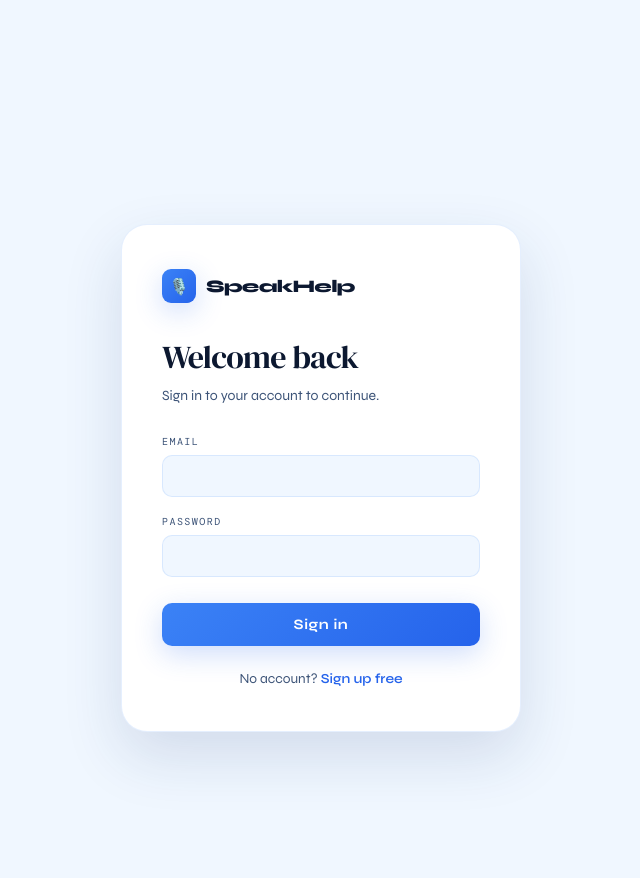
After one commit to Miscodings/speak-help, a Flask app: page /login in a window 1280 px wide. The commit adds this page. Shown: the whole page, without its empty margins (319-959 px from the left). Run offline with Flask 3, Linux system fonts and the light colour scheme; some libraries are stand-ins or nearby versions.

Commit message:
setup introductory flask-login, considering switching to next, separating frontend and backend

```diff
--- a/app.py
+++ b/app.py
@@ -1,50 +1,120 @@
-from flask import Flask, render_template, jsonify, request
-from flask_socketio import SocketIO
+import os
 import time
 
+from flask import Flask, render_template, jsonify, request, redirect, url_for
+from flask_socketio import SocketIO
+from flask_login import (
+    LoginManager, login_required, login_user, logout_user, current_user
+)
+from werkzeug.security import generate_password_hash, check_password_hash
+
 from config import FILLER_WORDS
-from database import init_db, get_all_sessions, save_session
+from database import (
+    init_db, get_sessions_for_user, save_session,
+    get_user_by_email, create_user
+)
 from transcriber import transcribe_audio
 from feedback import get_coaching_tip
+from models import User
 
 app = Flask(__name__)
-app.config['SECRET_KEY'] = 'speakhelp-live-demo-key'
+app.config['SECRET_KEY'] = os.environ.get('SECRET_KEY', 'dev-only-change-me')
+
+login_manager = LoginManager(app)
+login_manager.login_view = 'login'
+
 socketio = SocketIO(app, cors_allowed_origins="*")
-
 clients = {}
 
 
+@login_manager.user_loader
+def load_user(user_id):
+    return User.get(int(user_id))
+
+
+# ── Auth ──────────────────────────────────────────────────────────
+
+@app.route('/login', methods=['GET', 'POST'])
+def login():
+    if current_user.is_authenticated:
+        return redirect(url_for('index'))
+    error = None
+    if request.method == 'POST':
+        email = request.form.get('email', '').lower().strip()
+        password = request.form.get('password', '')
+        row = get_user_by_email(email)
+        if row and check_password_hash(row['password_hash'], password):
+            login_user(User(row['id'], row['email'], row['tier']), remember=True)
+            return redirect(url_for('index'))
+        error = 'Invalid email or password.'
+    return render_template('login.html', error=error)
+
+
+@app.route('/signup', methods=['GET', 'POST'])
+def signup():
+    if current_user.is_authenticated:
+        return redirect(url_for('index'))
+    error = None
+    if request.method == 'POST':
+        email = request.form.get('email', '').lower().strip()
+        password = request.form.get('password', '')
+        if len(password) < 8:
+            error = 'Password must be at least 8 characters.'
+        elif get_user_by_email(email):
+            error = 'An account with that email already exists.'
+        else:
+            uid = create_user(email, generate_password_hash(password))
+            login_user(User(uid, email, 'free'), remember=True)
+            return redirect(url_for('index'))
+    return render_template('signup.html', error=error)
+
+
+@app.route('/logout')
+@login_required
+def logout():
+    logout_user()
+    return redirect(url_for('login'))
+
+
+# ── App routes ────────────────────────────────────────────────────
+
 @app.route('/')
+@login_required
 def index():
     return render_template('index.html')
 
 
 @app.route('/history')
+@login_required
 def history():
     return render_template('history.html')
 
 
 @app.route('/api/history')
+@login_required
 def get_history():
-    return jsonify(get_all_sessions())
+    return jsonify(get_sessions_for_user(current_user.id))
 
+
+# ── Socket.IO ─────────────────────────────────────────────────────
 
 @socketio.on('connect')
 def handle_connect():
+    if not current_user.is_authenticated:
+        return False
     sid = request.sid
-    print(f"[CONNECTED] {sid}")
+    print(f"[CONNECTED] {sid} (user {current_user.id})")
     clients[sid] = {
         "buffer": [], "is_transcribing": False,
         "start_time": None, "last_trigger_time": None,
-        "transcript": "", "words_since_feedback": 0
+        "transcript": "", "words_since_feedback": 0,
+        "user_id": current_user.id
     }
 
 
 @socketio.on('disconnect')
 def handle_disconnect():
-    sid = request.sid
-    print(f"[DISCONNECTED] {sid}")
-    clients.pop(sid, None)
+    clients.pop(request.sid, None)
 
 
 @socketio.on('start_recording')
@@ -70,8 +140,7 @@ def handle_audio_chunk(chunk):
     if now - state["last_trigger_time"] > 2 and not state["is_transcribing"]:
         state["is_transcribing"] = True
         state["last_trigger_time"] = now
-        sid = request.sid
-        socketio.start_background_task(_transcribe_task, sid)
+        socketio.start_background_task(_transcribe_task, request.sid)
 
 
 def _transcribe_task(sid):
@@ -84,12 +153,9 @@ def _transcribe_task(sid):
         text = transcribe_audio(audio_bytes)
         if text:
             state["transcript"] = (state.get("transcript", "") + " " + text).strip()
-
             with app.app_context():
                 socketio.emit('transcription_update', text, room=sid)
-
-            # Fire AI feedback every ~20 new words
-            state["words_since_feedback"] = state.get("words_since_feedback", 0) + len(text.split())
+            state["words_since_feedback"] += len(text.split())
             if state["words_since_feedback"] >= 20:
                 state["words_since_feedback"] = 0
                 tip = get_coaching_tip(state["transcript"])
@@ -107,25 +173,20 @@ def handle_stop_recording(final_text):
     state = clients.get(request.sid)
     if not state or not state.get("start_time"):
         return
-
     duration = time.time() - state["start_time"]
     words = final_text.strip().split()
     avg_wpm = round((len(words) / duration) * 60) if duration > 0.5 else 0
     filler_count = sum(1 for w in words if w.lower().strip(".,?!") in FILLER_WORDS)
-
     socketio.emit(
         'final_stats_update',
         {'avg_wpm': avg_wpm, 'filler_count': filler_count},
         room=request.sid
     )
-
     if words:
         try:
-            save_session(final_text, avg_wpm, filler_count, duration)
-            print(f"[DB] Saved: WPM={avg_wpm}, Fillers={filler_count}")
+            save_session(final_text, avg_wpm, filler_count, duration, state.get("user_id"))
         except Exception as e:
             print(f"[DB ERROR] {e}")
-
     state["start_time"] = None
 
 
--- a/static/css/style.css
+++ b/static/css/style.css
@@ -202,6 +202,157 @@ main { padding-top: 78px; }
   margin: 0 auto;
   padding: 0 36px;
 }
+
+/* ─── Navbar user ────────────────────────────────────────────── */
+.nav-user {
+  font-family: 'DM Mono', monospace;
+  font-size: 0.7rem;
+  letter-spacing: 0.03em;
+  color: var(--text-2);
+  padding: 0 6px;
+  max-width: 160px;
+  overflow: hidden;
+  text-overflow: ellipsis;
+  white-space: nowrap;
+}
+
+.nav-tier {
+  font-family: 'DM Mono', monospace;
+  font-size: 0.58rem;
+  font-weight: 500;
+  letter-spacing: 0.1em;
+  text-transform: uppercase;
+  padding: 3px 9px;
+  border-radius: 100px;
+  border: 1px solid var(--card-border);
+}
+
+.tier-free    { color: var(--text-3); }
+.tier-pro     { color: var(--blue-primary); background: var(--accent-glow); border-color: var(--blue-primary); }
+.tier-studio  { color: #a855f7; background: rgba(168,85,247,0.1); border-color: rgba(168,85,247,0.3); }
+
+/* ─── Auth pages ─────────────────────────────────────────────── */
+.auth-wrap {
+  min-height: 100vh;
+  display: flex;
+  align-items: center;
+  justify-content: center;
+  padding: 32px 20px;
+}
+
+.auth-card {
+  background: var(--card);
+  border: 1px solid var(--card-border);
+  border-radius: var(--radius-lg);
+  padding: 44px 40px;
+  width: 100%;
+  max-width: 400px;
+  box-shadow: var(--shadow-lg);
+}
+
+.auth-brand {
+  display: inline-flex;
+  align-items: center;
+  gap: 10px;
+  text-decoration: none;
+  margin-bottom: 32px;
+}
+
+.auth-title {
+  font-family: 'DM Serif Display', Georgia, serif;
+  font-size: 2rem;
+  font-weight: 400;
+  letter-spacing: -0.02em;
+  color: var(--text-1);
+  margin-bottom: 6px;
+}
+
+.auth-sub {
+  font-size: 0.88rem;
+  color: var(--text-2);
+  margin-bottom: 28px;
+  line-height: 1.5;
+}
+
+.auth-error {
+  background: rgba(248,113,113,0.1);
+  border: 1px solid rgba(248,113,113,0.3);
+  color: #ef4444;
+  border-radius: var(--radius-sm);
+  padding: 10px 14px;
+  font-size: 0.84rem;
+  margin-bottom: 20px;
+  line-height: 1.5;
+}
+
+.form-group { margin-bottom: 18px; }
+
+.form-label {
+  display: block;
+  font-family: 'DM Mono', monospace;
+  font-size: 0.63rem;
+  letter-spacing: 0.14em;
+  text-transform: uppercase;
+  color: var(--text-2);
+  margin-bottom: 7px;
+}
+
+.form-input {
+  width: 100%;
+  background: var(--bg);
+  border: 1px solid var(--card-border);
+  border-radius: var(--radius-sm);
+  padding: 11px 14px;
+  font-family: 'Syne', sans-serif;
+  font-size: 0.95rem;
+  color: var(--text-1);
+  outline: none;
+  transition: border-color 0.2s ease, box-shadow 0.2s ease;
+}
+
+.form-input:focus {
+  border-color: var(--accent);
+  box-shadow: 0 0 0 3px var(--accent-glow);
+}
+
+.form-input::placeholder { color: var(--text-3); }
+
+.auth-btn {
+  width: 100%;
+  background: linear-gradient(135deg, var(--blue-primary), var(--blue-accent));
+  color: #fff;
+  border: none;
+  border-radius: var(--radius-sm);
+  padding: 13px;
+  font-family: 'Syne', sans-serif;
+  font-weight: 700;
+  font-size: 0.9rem;
+  letter-spacing: 0.04em;
+  cursor: pointer;
+  margin-top: 8px;
+  box-shadow: var(--shadow-accent);
+  transition: transform 0.2s ease, box-shadow 0.2s ease;
+}
+
+.auth-btn:hover {
+  transform: translateY(-1px);
+  box-shadow: 0 8px 28px rgba(37,99,235,0.4);
+}
+
+.auth-switch {
+  text-align: center;
+  margin-top: 24px;
+  font-size: 0.86rem;
+  color: var(--text-2);
+}
+
+.auth-switch a {
+  color: var(--accent);
+  text-decoration: none;
+  font-weight: 600;
+}
+
+.auth-switch a:hover { text-decoration: underline; }
 
 /* ─── Page strip (thin brand header) ────────────────────────── */
 .page-strip {
--- a/templates/base.html
+++ b/templates/base.html
@@ -24,6 +24,7 @@
 <body>
 
   <!-- Navbar -->
+  {% block navbar %}
   <nav class="navbar" id="navbar">
     <div class="nav-inner">
       <a href="/" class="nav-brand">
@@ -33,12 +34,18 @@
       <div class="nav-actions">
         <a href="/"        class="nav-link {% if request.endpoint == 'index'   %}active{% endif %}">Studio</a>
         <a href="/history" class="nav-link {% if request.endpoint == 'history' %}active{% endif %}">Progress</a>
+        {% if current_user.is_authenticated %}
+          <span class="nav-user">{{ current_user.email }}</span>
+          <span class="nav-tier tier-{{ current_user.tier }}">{{ current_user.tier }}</span>
+          <a href="/logout" class="nav-link">Logout</a>
+        {% endif %}
         <button class="theme-btn" id="themeBtn" aria-label="Toggle dark mode">
           <span class="theme-icon">☀️</span>
         </button>
       </div>
     </div>
   </nav>
+  {% endblock %}
 
   <main>{% block content %}{% endblock %}</main>
 
--- /dev/null
+++ b/templates/login.html
@@ -0,0 +1,38 @@
+{% extends "base.html" %}
+{% block title %}SpeakHelp — Sign In{% endblock %}
+{% block navbar %}{% endblock %}
+
+{% block content %}
+<div class="auth-wrap">
+  <div class="auth-card">
+
+    <a href="/" class="auth-brand">
+      <div class="brand-mark">🎙️</div>
+      <span class="brand-word">SpeakHelp</span>
+    </a>
+
+    <h1 class="auth-title">Welcome back</h1>
+    <p class="auth-sub">Sign in to your account to continue.</p>
+
+    {% if error %}
+    <div class="auth-error">{{ error }}</div>
+    {% endif %}
+
+    <form method="POST" action="/login">
+      <div class="form-group">
+        <label class="form-label" for="email">Email</label>
+        <input class="form-input" type="email" id="email" name="email"
+               autocomplete="email" required>
+      </div>
+      <div class="form-group">
+        <label class="form-label" for="password">Password</label>
+        <input class="form-input" type="password" id="password" name="password"
+               autocomplete="current-password" required>
+      </div>
+      <button class="auth-btn" type="submit">Sign in</button>
+    </form>
+
+    <p class="auth-switch">No account? <a href="/signup">Sign up free</a></p>
+  </div>
+</div>
+{% endblock %}
```
Also changed, not shown: database.py (+69 -21 lines), models.py (added, +16 -0 lines), templates/signup.html (added, +38 -0 lines), history.db, 1 other file.
